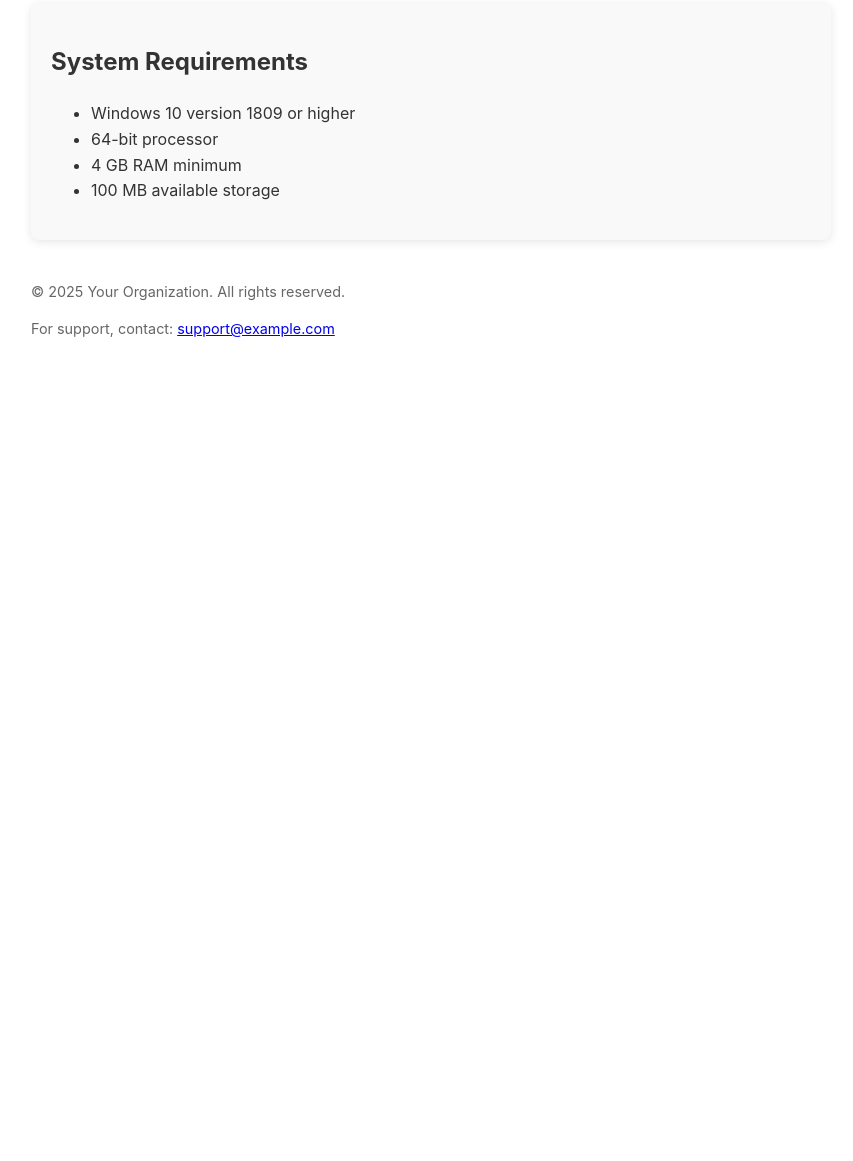
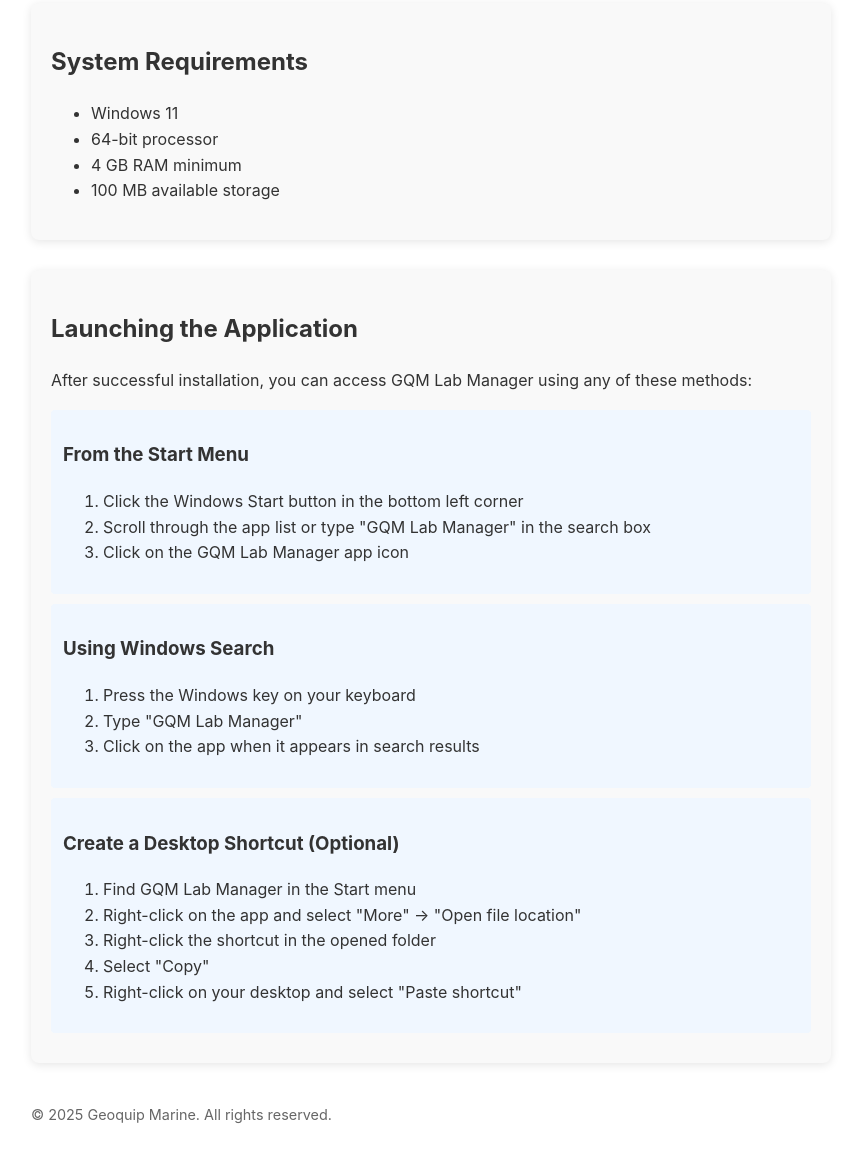
Before and after one commit to GQMLab-Solutions/msix-updates, a plain HTML site: page index.html in a window 1280 px wide. Shown: the part 1554-2715 px from the top of the page, without its empty margins (209-1062 px from the left). Before the commit the page ends 1929 px from the top, so only its background shows below. Drawn offline with Linux system fonts and the light colour scheme.

Commit message:
index.html fixed

```diff
--- a/index.html
+++ b/index.html
@@ -104,6 +104,7 @@
       </div>
     </div>
 
+
     <div class="instruction-step">
       <h3>Option 2: Manual Installation</h3>
       <p>If you prefer to install manually, follow these steps:</p>
@@ -140,16 +141,52 @@
   <div class="container">
     <h2>System Requirements</h2>
     <ul>
-      <li>Windows 10 version 1809 or higher</li>
+      <li>Windows 11 </li>
       <li>64-bit processor</li>
       <li>4 GB RAM minimum</li>
       <li>100 MB available storage</li>
     </ul>
   </div>
 
+  <div class="container">
+    <h2>Launching the Application</h2>
+    <p>After successful installation, you can access GQM Lab Manager using any of these methods:</p>
+
+    <div class="instruction-step">
+      <h3>From the Start Menu</h3>
+      <ol>
+        <li>Click the Windows Start button in the bottom left corner</li>
+        <li>Scroll through the app list or type "GQM Lab Manager" in the search box</li>
+        <li>Click on the GQM Lab Manager app icon</li>
+      </ol>
+    </div>
+
+    <div class="instruction-step">
+      <h3>Using Windows Search</h3>
+      <ol>
+        <li>Press the Windows key on your keyboard</li>
+        <li>Type "GQM Lab Manager"</li>
+        <li>Click on the app when it appears in search results</li>
+      </ol>
+    </div>
+
+    <div class="instruction-step">
+      <h3>Create a Desktop Shortcut (Optional)</h3>
+      <ol>
+        <li>Find GQM Lab Manager in the Start menu</li>
+        <li>Right-click on the app and select "More" → "Open file location"</li>
+        <li>Right-click the shortcut in the opened folder</li>
+        <li>Select "Copy"</li>
+        <li>Right-click on your desktop and select "Paste shortcut"</li>
+      </ol>
+    </div>
+  </div>
+
+
+
   <footer>
-    <p>© 2025 Your Organization. All rights reserved.</p>
-    <p>For support, contact: <a href="mailto:support@example.com">support@example.com</a></p>
+    <p>© 2025 Geoquip Marine. All rights reserved.</p>
+
   </footer>
 </body>
 </html>
```
